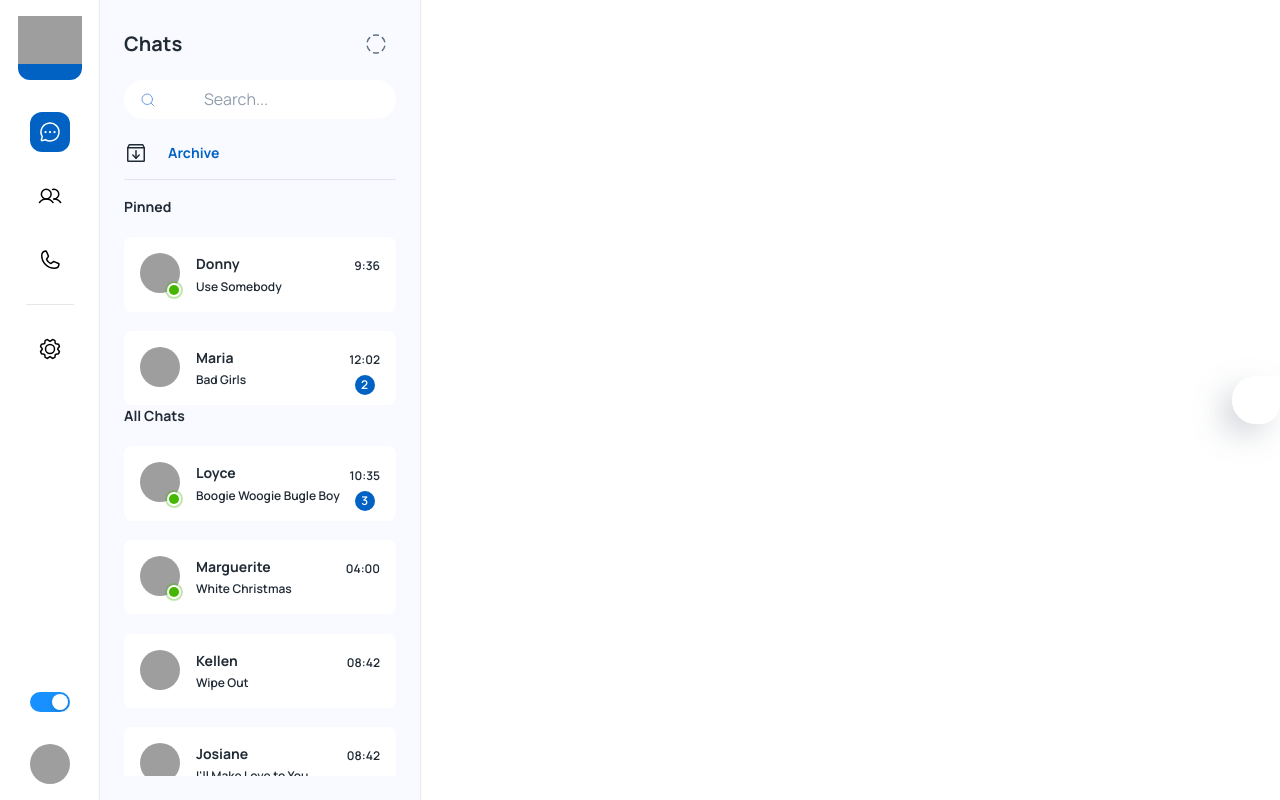
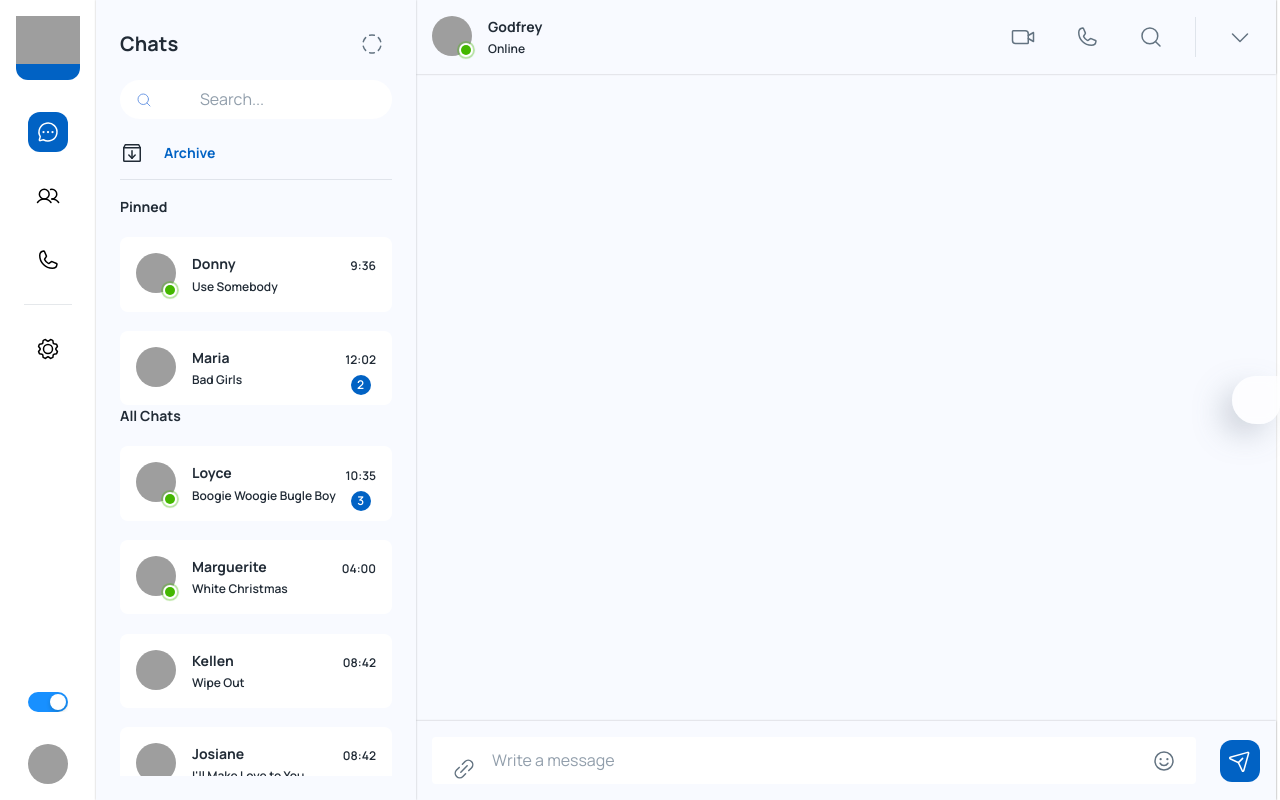
Before and after one commit to massawegodii/Chat-App, a React (Create React App) app: page /app in a window 1280 px wide. Built offline with nearby package versions, Linux system fonts and the light colour scheme; grey boxes are pictures that could not be loaded; some icons are missing.

Commit message:
header and footer for message section

```diff
--- /dev/null
+++ b/src/components/Conversation/index.js
@@ -0,0 +1,186 @@
+import {
+  Avatar,
+  Badge,
+  Box,
+  Divider,
+  IconButton,
+  InputAdornment,
+  Stack,
+  TextField,
+  Typography,
+} from "@mui/material";
+import { styled, useTheme } from "@mui/material/styles";
+import {
+  CaretDown,
+  LinkSimple,
+  MagnifyingGlass,
+  PaperPlaneTilt,
+  Phone,
+  Smiley,
+  VideoCamera,
+} from "phosphor-react";
+import React from "react";
+
+const StyledBadge = styled(Badge)(({ theme }) => ({
+  "& .MuiBadge-badge": {
+    backgroundColor: "#44b700",
+    color: "#44b700",
+    boxShadow: `0 0 0 2px ${theme.palette.background.paper}`,
+    "&::after": {
+      position: "absolute",
+      top: 0,
+      left: 0,
+      width: "100%",
+      height: "100%",
+      borderRadius: "50%",
+      animation: "ripple 1.2s infinite ease-in-out",
+      border: "1px solid currentColor",
+      content: '""',
+    },
+  },
+  "@keyframes ripple": {
+    "0%": {
+      transform: "scale(.8)",
+      opacity: 1,
+    },
+    "100%": {
+      transform: "scale(2.4)",
+      opacity: 0,
+    },
+  },
+}));
+
+const StyledInput = styled(TextField)(({ theme }) => ({
+  "& .MuiFilledInput-root": {
+    backgroundColor: theme.palette.background.paper,
+    borderRadius: 4,
+    "&:before, &:after": {
+      display: "none",
+    },
+  },
+  "& .MuiInputBase-input": {
+    paddingTop: "12px",
+    paddingBottom: "12px",
+  },
+}));
+
+const Conversation = () => {
+  const theme = useTheme();
+  return (
+    <Stack height={"100%"} maxHeight={"100vh"} width={"auto"}>
+      {/* Chat Header*/}
+      <Box
+        p={2}
+        sx={{
+          width: "100%",
+          boxShadow: "0px 0px 2px rgba(0, 0, 0, 0.25)",
+          backgroundColor:
+            theme.palette.mode === "light"
+              ? "#F8FAFF"
+              : theme.palette.background.paper,
+        }}
+      >
+        <Stack
+          alignItems={"center"}
+          direction={"row"}
+          justifyContent={"space-between"}
+          sx={{ width: "100%", height: "100%" }}
+        >
+          <Stack direction={"row"} spacing={2}>
+            <Box>
+              <StyledBadge
+                overlap="circular"
+                anchorOrigin={{ vertical: "bottom", horizontal: "right" }}
+                variant="dot"
+              >
+                <Avatar
+                  src={`https://i.pravatar.cc/300?u=${Math.random()}`}
+                  alt="Random Avatar"
+                />
+              </StyledBadge>
+            </Box>
+            <Stack spacing={0.2}>
+              <Typography variant="subtitle2">Godfrey</Typography>
+              <Typography variant="caption">Online</Typography>
+            </Stack>
+          </Stack>
+          <Stack direction={"row"} spacing={3} alignItems={"center"}>
+            <IconButton>
+              <VideoCamera />
+            </IconButton>
+            <IconButton>
+              <Phone />
+            </IconButton>
+            <IconButton>
+              <MagnifyingGlass />
+            </IconButton>
+            <Divider orientation="vertical" flexItem />
+            <IconButton>
+              <CaretDown />
+            </IconButton>
+          </Stack>
+        </Stack>
+      </Box>
+      {/* Msg */}
+
+      <Box sx={{ width: "100%", flexGrow: 1 }}></Box>
+
+      {/* Chat Footer */}
+      <Box
+        p={2}
+        sx={{
+          width: "100%",
+          boxShadow: "0px 0px 2px rgba(0, 0, 0, 0.25)",
+          backgroundColor:
+            theme.palette.mode === "light"
+              ? "#F8FAFF"
+              : theme.palette.background.paper,
+        }}
+      >
+        <Stack direction={"row"} spacing={3} alignItems={"center"}>
+          <StyledInput
+            fullWidth
+            placeholder="Write a message"
+            variant="filled"
+            InputProps={{
+              startAdornment: (
+                <InputAdornment position="start">
+                  <IconButton>
+                    <LinkSimple />
+                  </IconButton>
+                </InputAdornment>
+              ),
+              endAdornment: (
+                <InputAdornment position="end">
+                  <IconButton>
+                    <Smiley />
+                  </IconButton>
+                </InputAdornment>
+              ),
+            }}
+          />
+          <Box
+            sx={{
+              height: 42,
+              width: 42,
+              backgroundColor: theme.palette.primary.main,
+              borderRadius: 1.5,
+            }}
+          >
+            <Stack
+              sx={{ width: "100%", height: "100%" }}
+              alignContent={"center"}
+              justifyContent={"center"}
+            >
+              <IconButton>
+                <PaperPlaneTilt color="#fff" />
+              </IconButton>
+            </Stack>
+          </Box>
+        </Stack>
+      </Box>
+    </Stack>
+  );
+};
+
+export default Conversation;
--- a/src/pages/dashboard/GeneralApp.js
+++ b/src/pages/dashboard/GeneralApp.js
@@ -1,15 +1,32 @@
 import { React } from "react";
 import Chats from "./Chats";
+import { Box, Stack, useTheme } from "@mui/material";
+import Conversation from "../../components/Conversation";
 
 const GeneralApp = () => {
+  const theme = useTheme();
 
   return (
-    <>
-       {/* Chats */}
+    <Stack direction={"row"} sx={{ width: "100%" }}>
+      {/* Chats */}
 
-       <Chats />
+      <Chats />
 
-    </>
+
+      <Box
+        sx={{
+          height: "100%",
+          width: "calc(100vw - 420px)",
+          backgroundColor: theme.palette.mode === "light" ? "#F8FAFF" : theme.palette.background.paper,
+          boxShadow: "0px 0px 2px rgba(0, 0, 0, 0.25)",
+        }}
+      >
+        {/* Conversation */}
+
+        <Conversation />
+
+      </Box>
+    </Stack>
   );
 };
 
```
Also changed, not shown: src/components/Cat.js (deleted, +0 -8 lines).
